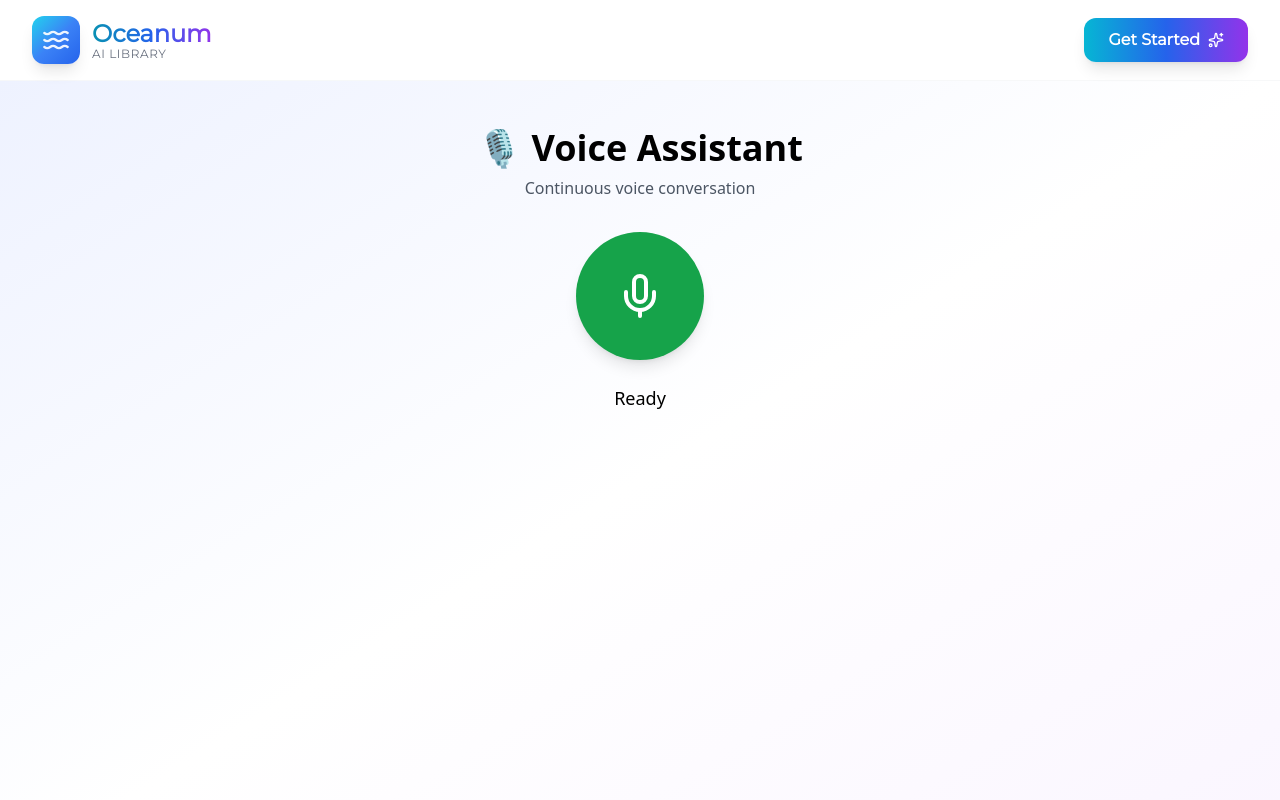
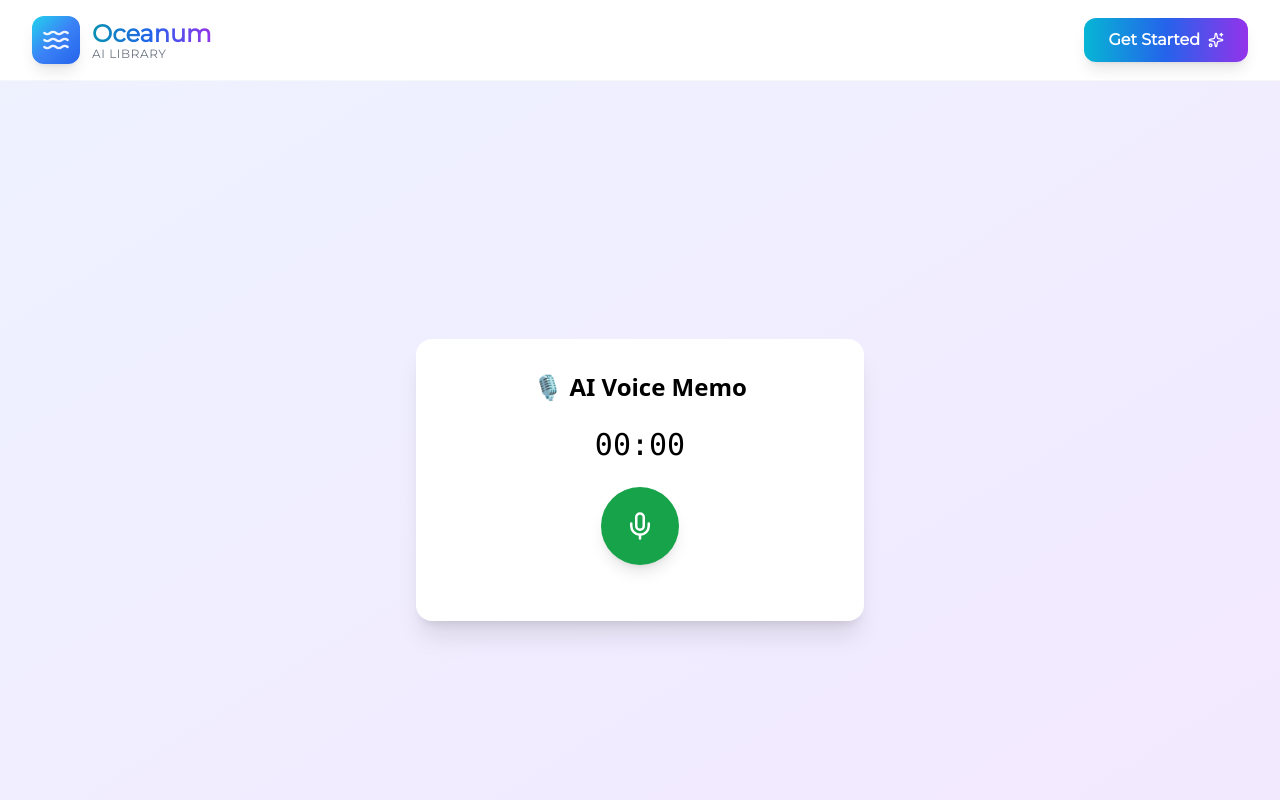
Before and after one commit to Satyajit-69/The-Oceanum-Library, a React (Vite) app in the folder frontend/: page /voice-memo in a window 1280 px wide. Shown: the top 800 px of the page. Built offline with nearby package versions, Linux system fonts and the light colour scheme; a web font is replaced by a local one.

Commit message:
changing voice agent api end points logic and frontend

```diff
--- a/frontend/src/pages/VoiceMemo.jsx
+++ b/frontend/src/pages/VoiceMemo.jsx
@@ -1,212 +1,234 @@
 import { useEffect, useRef, useState } from "react";
-import { Mic, MicOff } from "lucide-react";
+import { Mic, Square, Trash2, Play, Pause, Sparkles } from "lucide-react";
+import { API_BASE_URL } from "../config/api";
 
-const EXIT_KEYWORDS = ["exit", "quit", "stop", "bye"];
+export default function VoiceMemo() {
+  const [isRecording, setIsRecording] = useState(false);
+  const [audioURL, setAudioURL] = useState(null);
+  const [recordTime, setRecordTime] = useState(0);
+  const [isPlaying, setIsPlaying] = useState(false);
+  const [isProcessing, setIsProcessing] = useState(false);
+  const [aiResponse, setAiResponse] = useState("");
+  const [transcription, setTranscription] = useState("");
+  const [isSpeaking, setIsSpeaking] = useState(false);
 
-export default function VoiceAssistant() {
-  const [listening, setListening] = useState(false);
-  const [transcript, setTranscript] = useState("");
-  const [history, setHistory] = useState([]);
-  const [isSupported, setIsSupported] = useState(true);
-  const [isLoading, setIsLoading] = useState(false);
-  const [callActive, setCallActive] = useState(false);
+  const mediaRecorderRef = useRef(null);
+  const audioRef = useRef(null);
+  const timerRef = useRef(null);
 
-  const recognitionRef = useRef(null);
-
-  // Inject wave animation styles
+  //  Timer
   useEffect(() => {
-    const style = document.createElement("style");
-    style.textContent = `
-      @keyframes wave {
-        0% { transform: scale(1); opacity: 0.8; }
-        100% { transform: scale(2.5); opacity: 0; }
-      }
-      .wave-animation {
-        animation: wave 2s ease-out infinite;
-      }
-      .wave-animation:nth-child(2) { animation-delay: 0.3s; }
-      .wave-animation:nth-child(3) { animation-delay: 0.6s; }
-      .wave-animation:nth-child(4) { animation-delay: 0.9s; }
-    `;
-    document.head.appendChild(style);
-    return () => document.head.removeChild(style);
-  }, []);
-
-  const API_URL = "http://localhost:8000/voice/chat";
-
-  // Setup Speech Recognition
-  useEffect(() => {
-    const SpeechRecognition =
-      window.SpeechRecognition || window.webkitSpeechRecognition;
-
-    if (!SpeechRecognition) {
-      setIsSupported(false);
-      return;
+    if (isRecording) {
+      timerRef.current = setInterval(() => {
+        setRecordTime((prev) => prev + 1);
+      }, 1000);
+    } else {
+      clearInterval(timerRef.current);
     }
 
-    const recognition = new SpeechRecognition();
-    recognition.lang = "en-US";
-    recognition.continuous = false;
-    recognition.interimResults = false;
+    return () => clearInterval(timerRef.current);
+  }, [isRecording]);
 
-    recognition.onresult = async (event) => {
-      const result = event.results[0][0].transcript.toLowerCase();
-      setTranscript(result);
-
-      // 🔴 Voice exit
-      if (EXIT_KEYWORDS.some(word => result.includes(word))) {
-        stopListening();
-        speak("Goodbye 👋");
-        return;
-      }
-
-      setHistory(prev => [
-        {
-          type: "user",
-          text: result,
-          timestamp: new Date().toLocaleTimeString(),
-        },
-        ...prev,
-      ]);
-
-      await sendToBackend(result);
+  const formatTime = (seconds) => {
+    const min = String(Math.floor(seconds / 60)).padStart(2, "0");
+    const sec = String(seconds % 60).padStart(2, "0");
+    return `${min}:${sec}`;
   };
 
-    recognition.onerror = () => setListening(false);
-    recognition.onend = () => setListening(false);
+  // 🎙 Start Recording
+  const startRecording = async () => {
+    try {
+      const stream = await navigator.mediaDevices.getUserMedia({ audio: true });
+      const recorder = new MediaRecorder(stream);
+      const chunks = [];
 
-    recognitionRef.current = recognition;
-  }, []);
+      recorder.ondataavailable = (event) => {
+        chunks.push(event.data);
+      };
 
-  const sendToBackend = async (userInput) => {
-    setIsLoading(true);
-    try {
-      const res = await fetch(API_URL, {
-        method: "POST",
-        headers: { "Content-Type": "application/json" },
-        body: JSON.stringify({ user_input: userInput }),
-      });
+      recorder.onstop = async () => {
+        const blob = new Blob(chunks, { type: "audio/webm" });
+        const url = URL.createObjectURL(blob);
+        setAudioURL(url);
 
-      const data = await res.json();
+        await sendToAI(blob);
+      };
 
-      if (data.success && data.response) {
-        setHistory(prev => [
-          {
-            type: "assistant",
-            text: data.response,
-            timestamp: new Date().toLocaleTimeString(),
-          },
-          ...prev,
-        ]);
+      recorder.start();
+      mediaRecorderRef.current = recorder;
 
-        speakAndContinue(data.response);
-      } else {
-        setIsLoading(false);
-      }
-    } catch {
-      setIsLoading(false);
+      setRecordTime(0);
+      setIsRecording(true);
+      setAiResponse("");
+      setTranscription("");
+    } catch (error) {
+      console.error("Mic error:", error);
+      alert("Please allow microphone access.");
     }
   };
 
-  const startListening = () => {
-    if (!recognitionRef.current || listening) return;
-    try {
-      setCallActive(true);
-      setListening(true);
-      recognitionRef.current.start();
-    } catch {}
+  const stopRecording = () => {
+    mediaRecorderRef.current?.stop();
+    setIsRecording(false);
   };
 
-  const stopListening = () => {
-    setCallActive(false);
-    setListening(false);
-    setIsLoading(false);
-    recognitionRef.current?.stop();
-    speechSynthesis.cancel();
-  };
+  // 🤖 Send Audio to Backend
+  const sendToAI = async (audioBlob) => {
+    setIsProcessing(true);
 
-  const speak = (message) => {
-    const u = new SpeechSynthesisUtterance(message);
-    speechSynthesis.speak(u);
-  };
+    try {
+      const base64Audio = await blobToBase64(audioBlob);
 
-  // 🔁 Infinite loop controller
-  const speakAndContinue = (message) => {
-    const u = new SpeechSynthesisUtterance(message);
-    u.rate = 0.9;
+      console.log("Sending audio to backend...");
 
-    u.onend = () => {
-      setIsLoading(false);
-      if (callActive) {
-        setTimeout(startListening, 500);
+      const response = await fetch(`${API_BASE_URL}/api/voice_chat`, {
+        method: "POST",
+        headers: {
+          "Content-Type": "application/json",
+        },
+        body: JSON.stringify({
+          audio: base64Audio,
+        }),
+      });
+
+      if (!response.ok) {
+        throw new Error(`HTTP error: ${response.status}`);
+      }
+
+      const data = await response.json();
+      console.log("Backend response:", data);
+
+      if (!data.success) {
+        throw new Error(data.error || "Backend error");
+      }
+
+      setTranscription(data.transcription);
+      setAiResponse(data.response);
+      setIsProcessing(false);
+
+      speakResponse(data.response);
+
+    } catch (error) {
+      console.error("AI Error:", error);
+      setIsProcessing(false);
+      setAiResponse("Something went wrong.");
     }
   };
 
-    speechSynthesis.speak(u);
+  const blobToBase64 = (blob) => {
+    return new Promise((resolve, reject) => {
+      const reader = new FileReader();
+      reader.onloadend = () => resolve(reader.result.split(",")[1]);
+      reader.onerror = reject;
+      reader.readAsDataURL(blob);
+    });
   };
 
-  const clearHistory = () => {
-    setHistory([]);
-    setTranscript("");
+  // 🔊 Text To Speech
+  const speakResponse = (text) => {
+    speechSynthesis.cancel();
+    const utterance = new SpeechSynthesisUtterance(text);
+    utterance.rate = 0.95;
+
+    utterance.onstart = () => setIsSpeaking(true);
+    utterance.onend = () => setIsSpeaking(false);
+
+    speechSynthesis.speak(utterance);
   };
 
-  if (!isSupported) {
-    return <p>Speech Recognition not supported</p>;
+  // ▶ Play / Pause
+  const togglePlay = () => {
+    if (!audioRef.current) return;
+
+    if (isPlaying) {
+      audioRef.current.pause();
+    } else {
+      audioRef.current.play();
     }
 
+    setIsPlaying(!isPlaying);
+  };
+
+  const deleteRecording = () => {
+    setAudioURL(null);
+    setRecordTime(0);
+    setIsPlaying(false);
+    setAiResponse("");
+    setTranscription("");
+    speechSynthesis.cancel();
+    setIsSpeaking(false);
+  };
+
   return (
-    <div className="min-h-screen bg-gradient-to-br from-indigo-50 via-white to-purple-50">
-      <div className="max-w-4xl mx-auto p-6 py-12 text-center">
+    <div className="min-h-screen bg-gradient-to-br from-indigo-50 to-purple-100 flex items-center justify-center p-4">
+      <div className="bg-white p-8 rounded-2xl shadow-xl w-full max-w-md">
 
-        <h1 className="text-4xl font-bold mb-2">🎙️ Voice Assistant</h1>
-        <p className="text-gray-600 mb-8">Continuous voice conversation</p>
+        <div className="text-center mb-6">
+          <h2 className="text-2xl font-bold">🎙 AI Voice Memo</h2>
+        </div>
 
-        <div className="relative inline-block mb-6">
-          {isLoading && (
-            <>
-              <div className="absolute inset-0 w-32 h-32 rounded-full bg-indigo-400 wave-animation"></div>
-              <div className="absolute inset-0 w-32 h-32 rounded-full bg-indigo-300 wave-animation"></div>
-              <div className="absolute inset-0 w-32 h-32 rounded-full bg-indigo-200 wave-animation"></div>
-            </>
+        <div className="text-3xl font-mono mb-6 text-center">
+          {formatTime(recordTime)}
+        </div>
+
+        <div className="mb-6 text-center">
+          {!isRecording ? (
+            <button
+              onClick={startRecording}
+              className="bg-green-600 text-white p-6 rounded-full shadow-lg"
+            >
+              <Mic size={30} />
+            </button>
+          ) : (
+            <button
+              onClick={stopRecording}
+              className="bg-red-600 text-white p-6 rounded-full animate-pulse"
+            >
+              <Square size={30} />
+            </button>
+          )}
+        </div>
+
+        {isProcessing && (
+          <div className="text-center text-indigo-600 mb-4">
+            <Sparkles className="inline animate-spin" size={18} /> Processing...
+          </div>
         )}
 
+        {transcription && (
+          <div className="mb-4 text-sm text-gray-500">
+            <strong>You said:</strong> {transcription}
+          </div>
+        )}
+
+        {aiResponse && (
+          <div className="mb-4 bg-gray-50 p-3 rounded-lg">
+            <strong>AI:</strong> {aiResponse}
+          </div>
+        )}
+
+        {audioURL && (
+          <div className="flex justify-center gap-4">
+            <audio
+              ref={audioRef}
+              src={audioURL}
+              onEnded={() => setIsPlaying(false)}
+              hidden
+            />
+
             <button
-            onClick={callActive ? stopListening : startListening}
-            className={`relative w-32 h-32 rounded-full flex items-center justify-center shadow-lg ${
-              callActive ? "bg-red-500" : "bg-green-600"
-            }`}
+              onClick={togglePlay}
+              className="bg-indigo-500 text-white p-3 rounded-full"
             >
-            {callActive ? (
-              <MicOff className="w-12 h-12 text-white" />
-            ) : (
-              <Mic className="w-12 h-12 text-white" />
-            )}
+              {isPlaying ? <Pause size={20} /> : <Play size={20} />}
             </button>
-        </div>
 
-        <p className="text-lg font-medium">
-          {!callActive
-            ? "Ready"
-            : listening
-            ? "🎤 Listening..."
-            : "🔊 Speaking..."}
-        </p>
-
-        {history.length > 0 && (
-          <div className="mt-10 bg-white p-6 rounded-xl shadow">
-            <div className="flex justify-between mb-4">
-              <h2 className="font-semibold">Conversation</h2>
-              <button onClick={clearHistory} className="text-red-500 text-sm">
-                Clear
+            <button
+              onClick={deleteRecording}
+              className="bg-gray-400 text-white p-3 rounded-full"
+            >
+              <Trash2 size={20} />
             </button>
-            </div>
-
-            {history.map((h, i) => (
-              <div key={i} className="mb-3 text-left">
-                <p className="text-xs text-gray-500">{h.type}</p>
-                <p>{h.text}</p>
-              </div>
-            ))}
           </div>
         )}
 
```
Also changed, not shown: 1 other file (tests, documents, lock files or other folders). Lines whose indentation alone changed are shown as unchanged.
